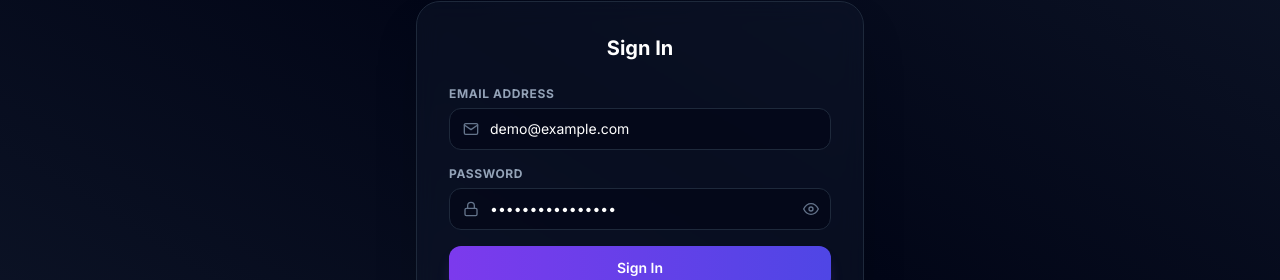
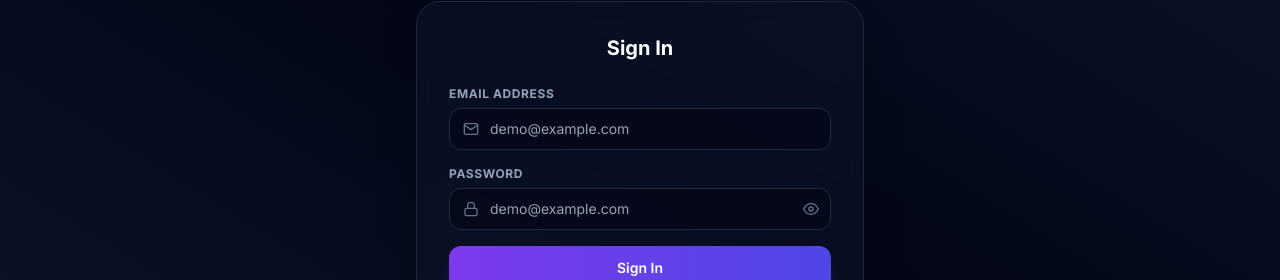
Before and after one commit to pranet08/SpendWise, a React (Vite) app: page /login in a window 1280 px wide. Shown: the part 270-550 px from the top of the page. Built offline with nearby package versions, Linux system fonts and the light colour scheme.

Commit message:
fix: restore empty state for login form inputs on page load

```diff
--- a/src/pages/Login.jsx
+++ b/src/pages/Login.jsx
@@ -9,8 +9,8 @@
   const navigate = useNavigate();
 
   // Form states
-  const [email, setEmail] = useState('demo@example.com');
-  const [password, setPassword] = useState('demo@example.com');
+  const [email, setEmail] = useState('');
+  const [password, setPassword] = useState('');
   const [showPassword, setShowPassword] = useState(false);
 
   // Validation errors
```
